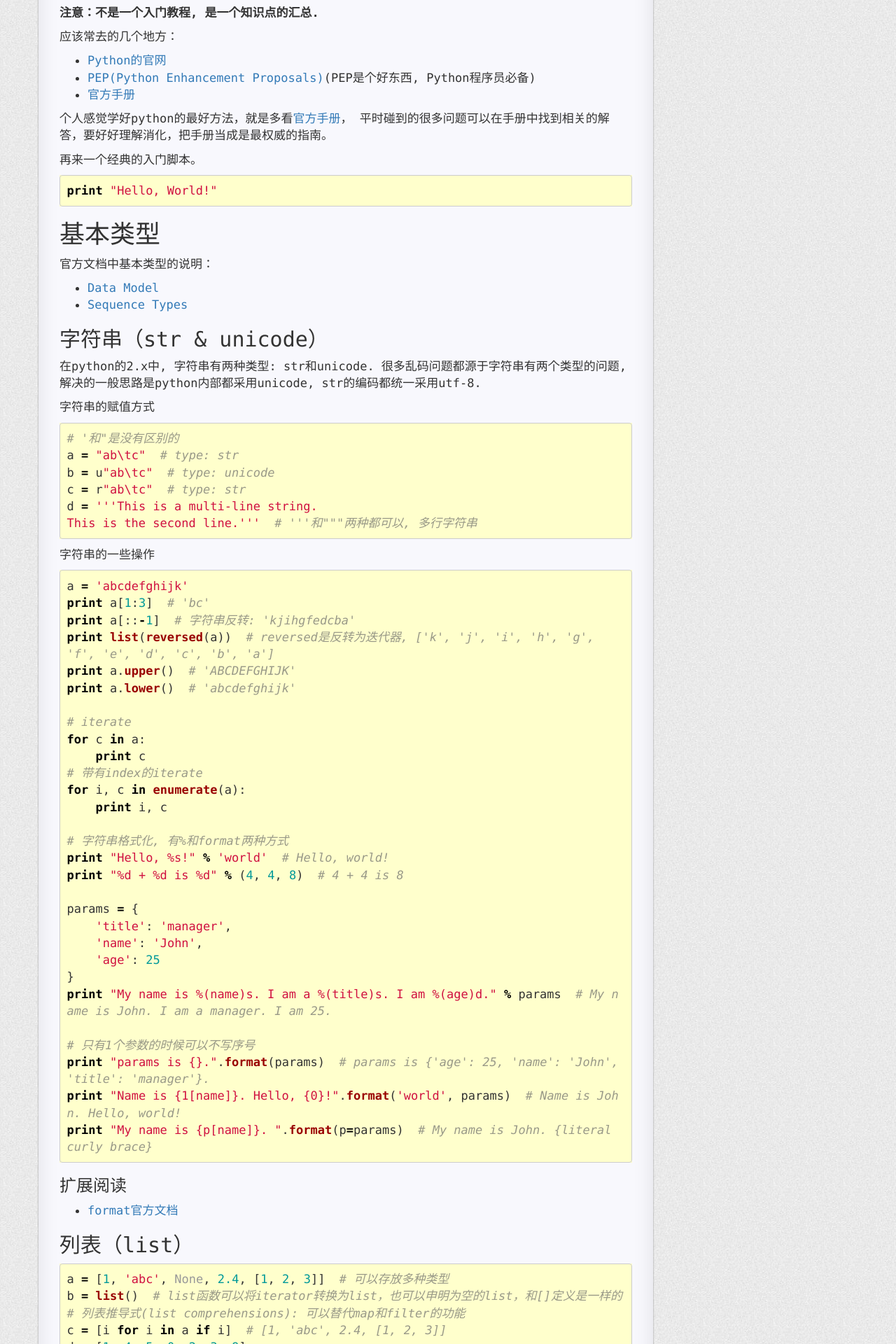
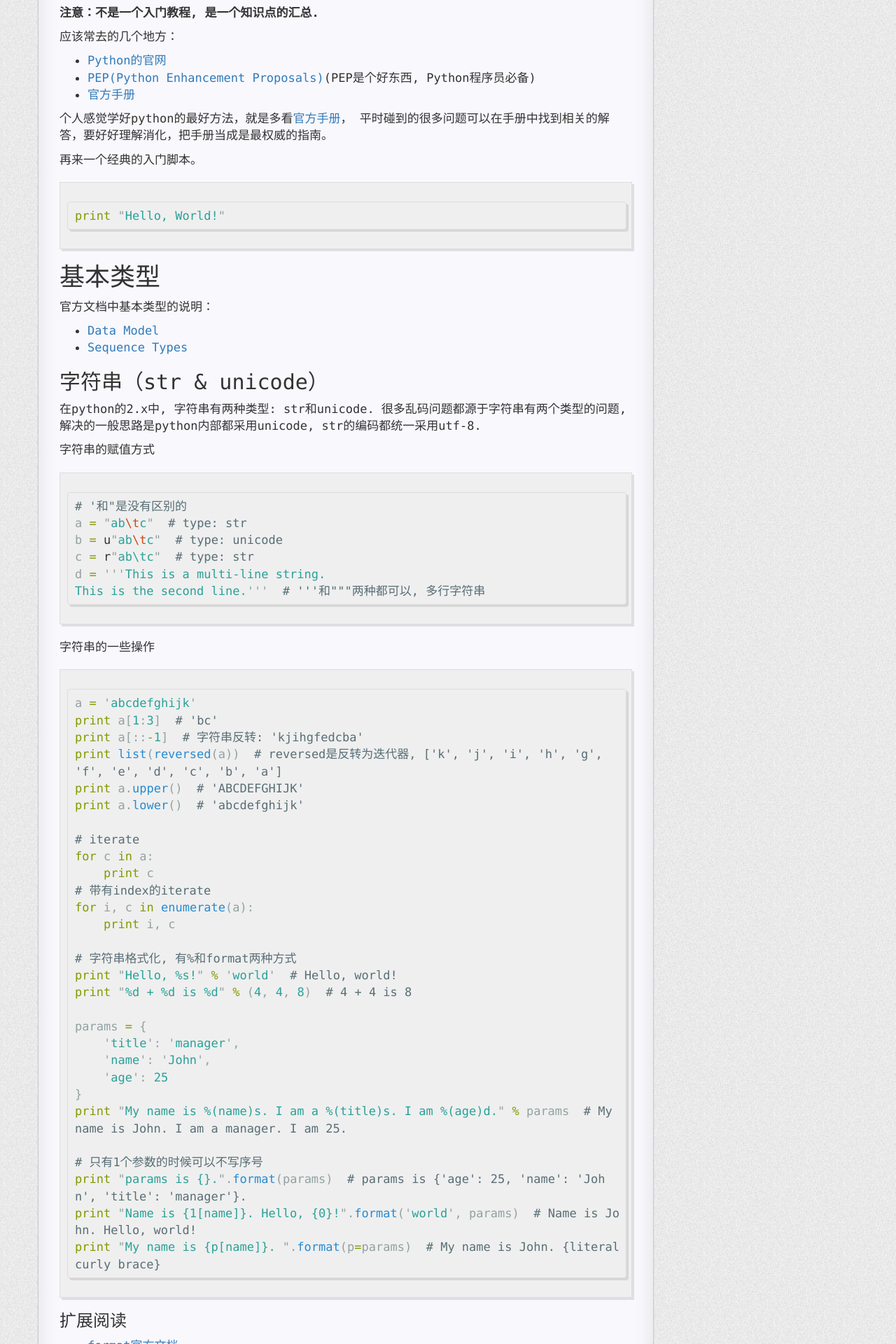
Before and after one commit to icejoywoo/icejoywoo.github.io, a Jekyll site: the page built from _posts/2015-07-25-brief-python.md, in a window 1280 px wide. Shown: the part 336-2256 px from the top of the page at 70% size. Built offline with Jekyll 4.4.1, drawn with Linux system fonts in a browser that asks for light colours; nearby versions of some CDN libraries; Markdown is read by kramdown in place of the engine named in the settings; comment, search, counter and statistics services are not loaded.

Commit message:
update highlight

```diff
--- a/static/css/highlight.css
+++ b/static/css/highlight.css
@@ -1,62 +1,84 @@
-.highlight { background-color: #ffffcc }
-.highlight .c { color: #999988; font-style: italic } /* Comment */
-.highlight .err { color: #a61717; background-color: #e3d2d2 } /* Error */
-.highlight .k { color: #000000; font-weight: bold } /* Keyword */
-.highlight .o { color: #000000; font-weight: bold } /* Operator */
-.highlight .cm { color: #999988; font-style: italic } /* Comment.Multiline */
-.highlight .cp { color: #999999; font-weight: bold; font-style: italic } /* Comment.Preproc */
-.highlight .c1 { color: #999988; font-style: italic } /* Comment.Single */
-.highlight .cs { color: #999999; font-weight: bold; font-style: italic } /* Comment.Special */
-.highlight .gd { color: #000000; background-color: #ffdddd } /* Generic.Deleted */
-.highlight .ge { color: #000000; font-style: italic } /* Generic.Emph */
-.highlight .gr { color: #aa0000 } /* Generic.Error */
-.highlight .gh { color: #999999 } /* Generic.Heading */
-.highlight .gi { color: #000000; background-color: #ddffdd } /* Generic.Inserted */
-.highlight .go { color: #888888 } /* Generic.Output */
-.highlight .gp { color: #555555 } /* Generic.Prompt */
-.highlight .gs { font-weight: bold } /* Generic.Strong */
-.highlight .gu { color: #aaaaaa } /* Generic.Subheading */
-.highlight .gt { color: #aa0000 } /* Generic.Traceback */
-.highlight .kc { color: #000000; font-weight: bold } /* Keyword.Constant */
-.highlight .kd { color: #000000; font-weight: bold } /* Keyword.Declaration */
-.highlight .kn { color: #000000; font-weight: bold } /* Keyword.Namespace */
-.highlight .kp { color: #000000; font-weight: bold } /* Keyword.Pseudo */
-.highlight .kr { color: #000000; font-weight: bold } /* Keyword.Reserved */
-.highlight .kt { color: #445588; font-weight: bold } /* Keyword.Type */
-.highlight .m { color: #009999 } /* Literal.Number */
-.highlight .s { color: #d01040 } /* Literal.String */
-.highlight .na { color: #008080 } /* Name.Attribute */
-.highlight .nb { color: #0086B3 } /* Name.Builtin */
-.highlight .nc { color: #445588; font-weight: bold } /* Name.Class */
-.highlight .no { color: #008080 } /* Name.Constant */
-.highlight .nd { color: #3c5d5d; font-weight: bold } /* Name.Decorator */
-.highlight .ni { color: #800080 } /* Name.Entity */
-.highlight .ne { color: #990000; font-weight: bold } /* Name.Exception */
-.highlight .nf { color: #990000; font-weight: bold } /* Name.Function */
-.highlight .nl { color: #990000; font-weight: bold } /* Name.Label */
-.highlight .nn { color: #555555 } /* Name.Namespace */
-.highlight .nt { color: #000080 } /* Name.Tag */
-.highlight .nv { color: #008080 } /* Name.Variable */
-.highlight .ow { color: #000000; font-weight: bold } /* Operator.Word */
-.highlight .w { color: #bbbbbb } /* Text.Whitespace */
-.highlight .mf { color: #009999 } /* Literal.Number.Float */
-.highlight .mh { color: #009999 } /* Literal.Number.Hex */
-.highlight .mi { color: #009999 } /* Literal.Number.Integer */
-.highlight .mo { color: #009999 } /* Literal.Number.Oct */
-.highlight .sb { color: #d01040 } /* Literal.String.Backtick */
-.highlight .sc { color: #d01040 } /* Literal.String.Char */
-.highlight .sd { color: #d01040 } /* Literal.String.Doc */
-.highlight .s2 { color: #d01040 } /* Literal.String.Double */
-.highlight .se { color: #d01040 } /* Literal.String.Escape */
-.highlight .sh { color: #d01040 } /* Literal.String.Heredoc */
-.highlight .si { color: #d01040 } /* Literal.String.Interpol */
-.highlight .sx { color: #d01040 } /* Literal.String.Other */
-.highlight .sr { color: #009926 } /* Literal.String.Regex */
-.highlight .s1 { color: #d01040 } /* Literal.String.Single */
-.highlight .ss { color: #990073 } /* Literal.String.Symbol */
-.highlight .bp { color: #999999 } /* Name.Builtin.Pseudo */
-.highlight .vc { color: #008080 } /* Name.Variable.Class */
-.highlight .vg { color: #008080 } /* Name.Variable.Global */
-.highlight .vi { color: #008080 } /* Name.Variable.Instance */
-.highlight .il { color: #009999 } /* Literal.Number.Integer.Long */
-.highlight .lineno{ color: rgba(0,0,0,0.3); border-right: solid 1px rgba(0,0,0,0.3); padding-right: 5px;}
+
+.highlight {
+  background-color: #efefef;
+  padding: 7px 7px 7px 10px;
+  border: 1px solid #ddd;
+  -moz-box-shadow: 3px 3px rgba(0,0,0,0.1);
+  -webkit-box-shadow: 3px 3px rgba(0,0,0,0.1);
+  box-shadow: 3px 3px rgba(0,0,0,0.1);
+  margin: 20px 0 20px 0;
+  overflow: hidden;
+}
+
+code {
+  font-family:'Bitstream Vera Sans Mono','Courier', monospace;
+}
+
+.highlight .c { color: #586E75 } /* Comment */
+.highlight .err { color: #93A1A1 } /* Error */
+.highlight .g { color: #93A1A1 } /* Generic */
+.highlight .k { color: #859900 } /* Keyword */
+.highlight .l { color: #93A1A1 } /* Literal */
+.highlight .n { color: #93A1A1 } /* Name */
+.highlight .o { color: #859900 } /* Operator */
+.highlight .x { color: #CB4B16 } /* Other */
+.highlight .p { color: #93A1A1 } /* Punctuation */
+.highlight .cm { color: #586E75 } /* Comment.Multiline */
+.highlight .cp { color: #859900 } /* Comment.Preproc */
+.highlight .c1 { color: #586E75 } /* Comment.Single */
+.highlight .cs { color: #859900 } /* Comment.Special */
+.highlight .gd { color: #2AA198 } /* Generic.Deleted */
+.highlight .ge { color: #93A1A1; font-style: italic } /* Generic.Emph */
+.highlight .gr { color: #DC322F } /* Generic.Error */
+.highlight .gh { color: #CB4B16 } /* Generic.Heading */
+.highlight .gi { color: #859900 } /* Generic.Inserted */
+.highlight .go { color: #93A1A1 } /* Generic.Output */
+.highlight .gp { color: #93A1A1 } /* Generic.Prompt */
+.highlight .gs { color: #93A1A1; font-weight: bold } /* Generic.Strong */
+.highlight .gu { color: #CB4B16 } /* Generic.Subheading */
+.highlight .gt { color: #93A1A1 } /* Generic.Traceback */
+.highlight .kc { color: #CB4B16 } /* Keyword.Constant */
+.highlight .kd { color: #268BD2 } /* Keyword.Declaration */
+.highlight .kn { color: #859900 } /* Keyword.Namespace */
+.highlight .kp { color: #859900 } /* Keyword.Pseudo */
+.highlight .kr { color: #268BD2 } /* Keyword.Reserved */
+.highlight .kt { color: #DC322F } /* Keyword.Type */
+.highlight .ld { color: #93A1A1 } /* Literal.Date */
+.highlight .m { color: #2AA198 } /* Literal.Number */
+.highlight .s { color: #2AA198 } /* Literal.String */
+.highlight .na { color: #93A1A1 } /* Name.Attribute */
+.highlight .nb { color: #B58900 } /* Name.Builtin */
+.highlight .nc { color: #268BD2 } /* Name.Class */
+.highlight .no { color: #CB4B16 } /* Name.Constant */
+.highlight .nd { color: #268BD2 } /* Name.Decorator */
+.highlight .ni { color: #CB4B16 } /* Name.Entity */
+.highlight .ne { color: #CB4B16 } /* Name.Exception */
+.highlight .nf { color: #268BD2 } /* Name.Function */
+.highlight .nl { color: #93A1A1 } /* Name.Label */
+.highlight .nn { color: #93A1A1 } /* Name.Namespace */
+.highlight .nx { color: #555 } /* Name.Other */
+.highlight .py { color: #93A1A1 } /* Name.Property */
+.highlight .nt { color: #268BD2 } /* Name.Tag */
+.highlight .nv { color: #268BD2 } /* Name.Variable */
+.highlight .ow { color: #859900 } /* Operator.Word */
+.highlight .w { color: #93A1A1 } /* Text.Whitespace */
+.highlight .mf { color: #2AA198 } /* Literal.Number.Float */
+.highlight .mh { color: #2AA198 } /* Literal.Number.Hex */
+.highlight .mi { color: #2AA198 } /* Literal.Number.Integer */
+.highlight .mo { color: #2AA198 } /* Literal.Number.Oct */
+.highlight .sb { color: #586E75 } /* Literal.String.Backtick */
+.highlight .sc { color: #2AA198 } /* Literal.String.Char */
+.highlight .sd { color: #93A1A1 } /* Literal.String.Doc */
+.highlight .s2 { color: #2AA198 } /* Literal.String.Double */
+.highlight .se { color: #CB4B16 } /* Literal.String.Escape */
+.highlight .sh { color: #93A1A1 } /* Literal.String.Heredoc */
+.highlight .si { color: #2AA198 } /* Literal.String.Interpol */
+.highlight .sx { color: #2AA198 } /* Literal.String.Other */
+.highlight .sr { color: #DC322F } /* Literal.String.Regex */
+.highlight .s1 { color: #2AA198 } /* Literal.String.Single */
+.highlight .ss { color: #2AA198 } /* Literal.String.Symbol */
+.highlight .bp { color: #268BD2 } /* Name.Builtin.Pseudo */
+.highlight .vc { color: #268BD2 } /* Name.Variable.Class */
+.highlight .vg { color: #268BD2 } /* Name.Variable.Global */
+.highlight .vi { color: #268BD2 } /* Name.Variable.Instance */
+.highlight .il { color: #2AA198 } /* Literal.Number.Integer.Long */
```
